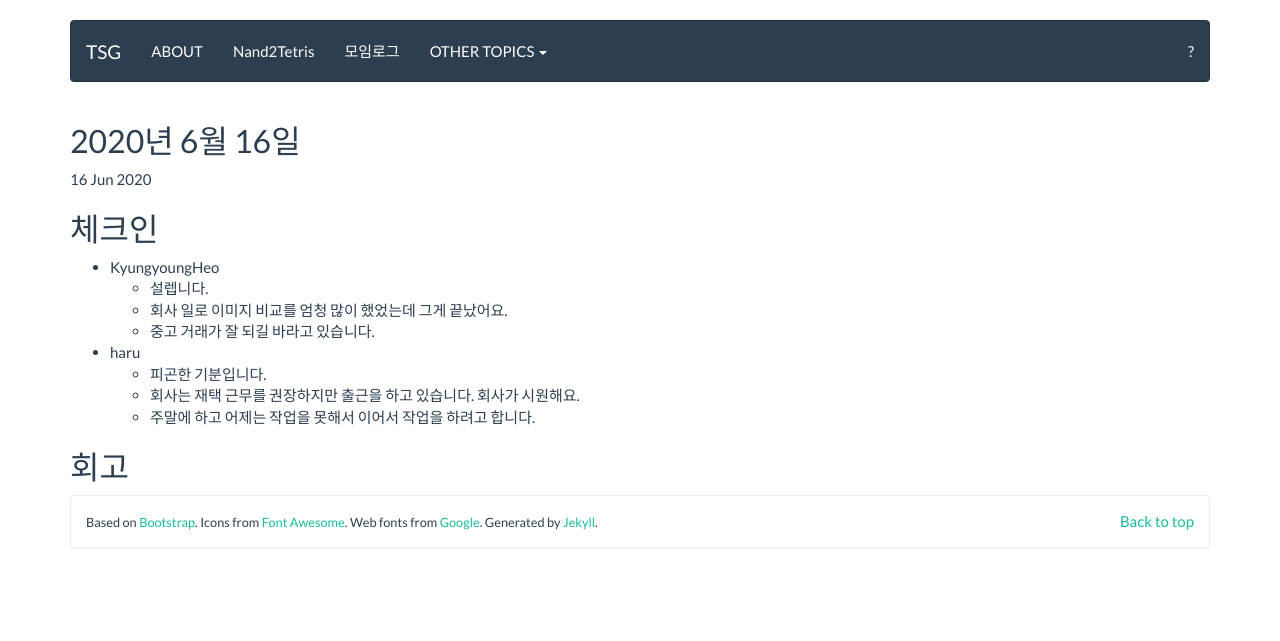
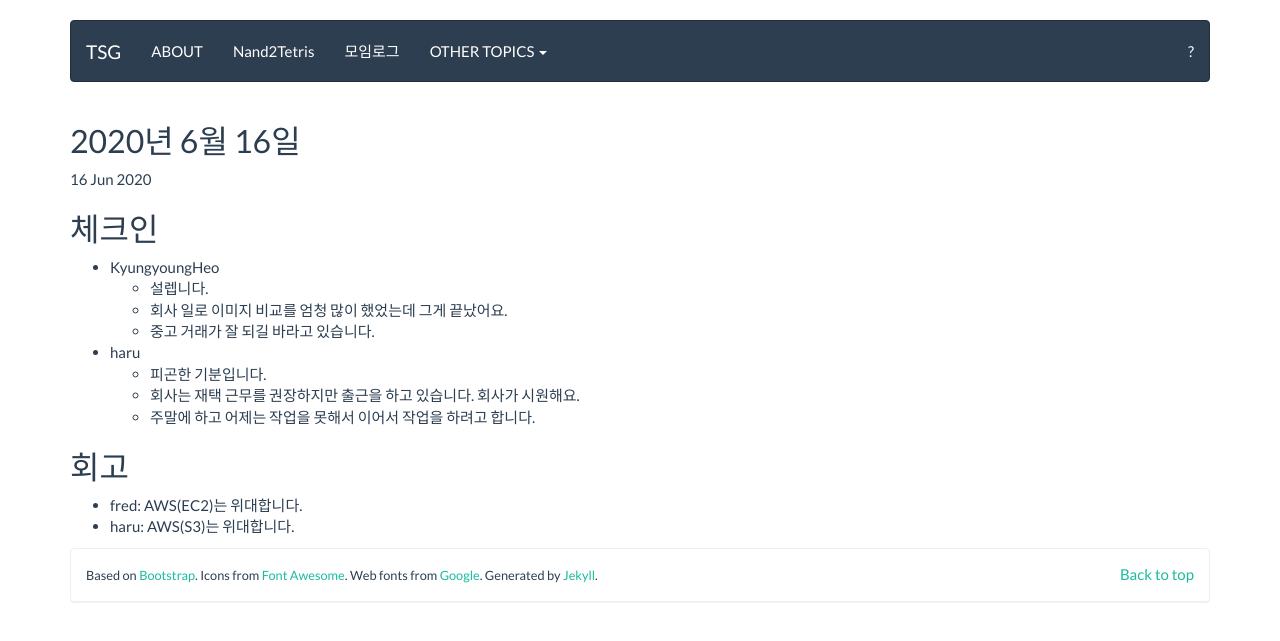
Before and after one commit to tuestudy/tuestudy.github.io, a Jekyll site: the page built from _posts/2020-06-16-meeting.md, in a window 1280 px wide. Shown: the top 641 px of the page. Built offline with Jekyll 4.4.1, drawn with Linux system fonts in a browser that asks for light colours.

Commit message:
2020-06-16 회고

```diff
--- a/_posts/2020-06-16-meeting.md
+++ b/_posts/2020-06-16-meeting.md
@@ -18,3 +18,6 @@
   - 주말에 하고 어제는 작업을 못해서 이어서 작업을 하려고 합니다.
 
 ## 회고
+
+- fred: AWS(EC2)는 위대합니다.
+- haru: AWS(S3)는 위대합니다.
```
